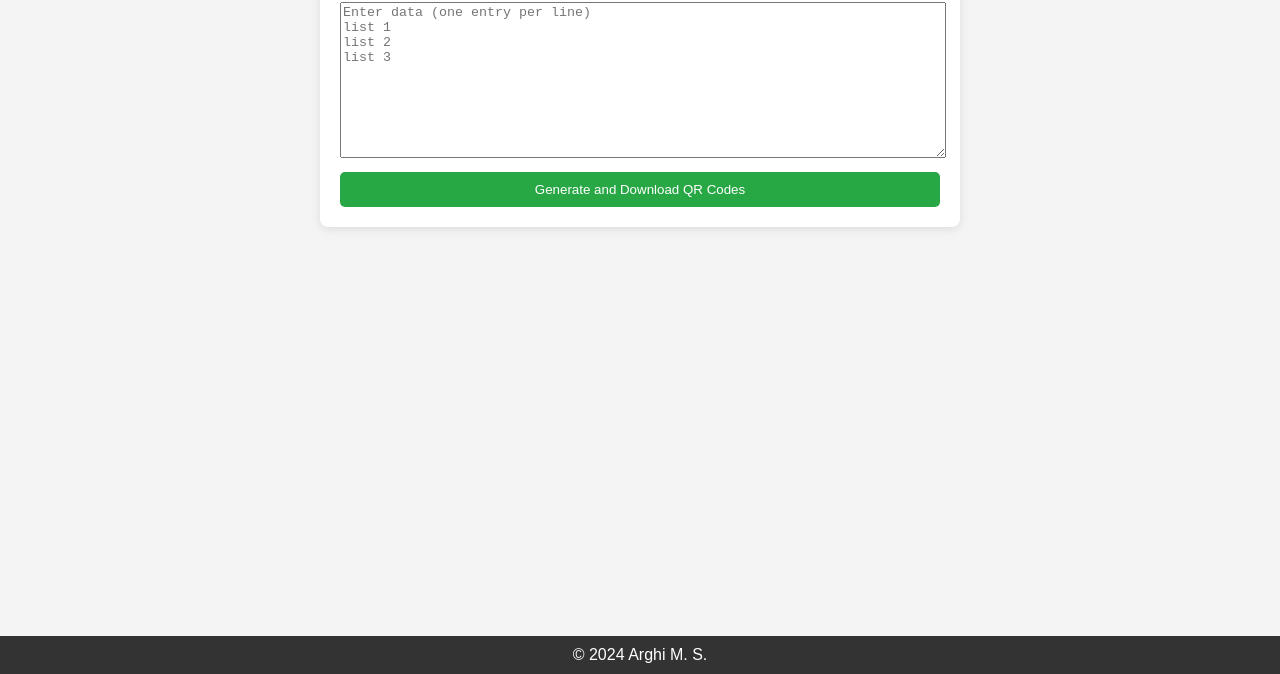
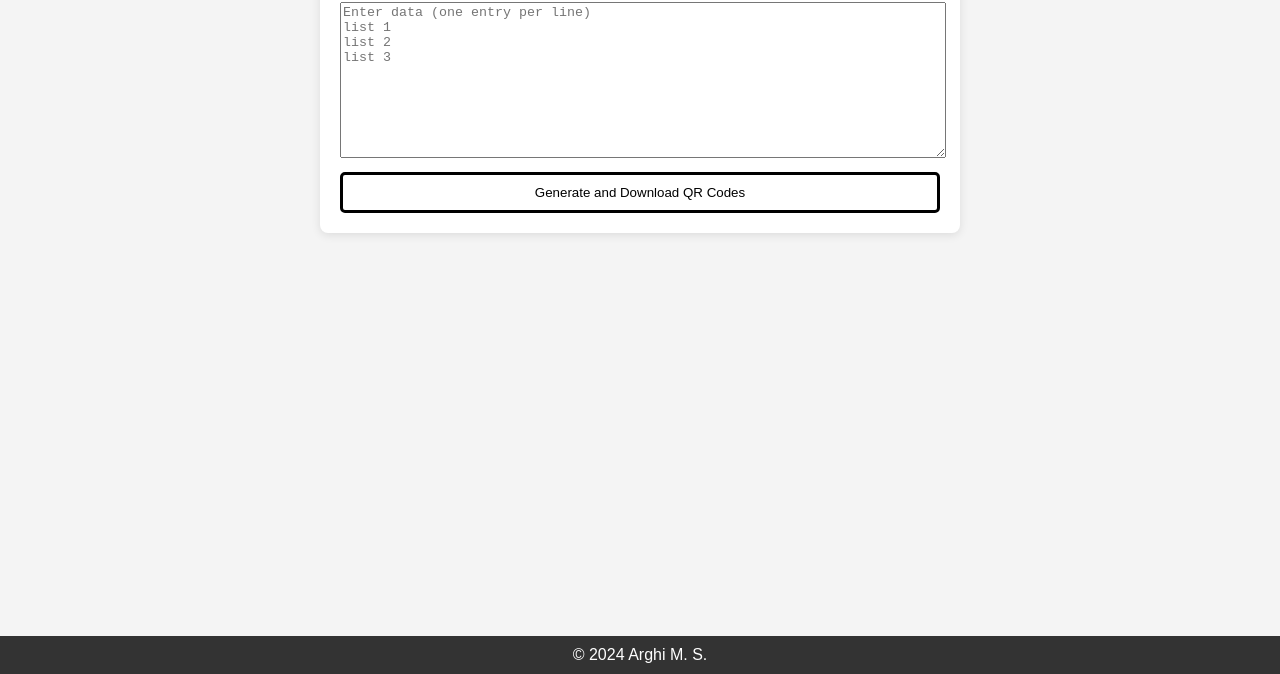
Before and after one commit to Netuv/Netuv.github.io, a plain HTML site: page Link/[APP] QR from data list/index v.0.0.5.html in a window 1280 px wide. Shown: the part 126-800 px from the top of the page. Drawn offline with nearby package versions, Linux system fonts and the light colour scheme.

Commit message:
button color update

```diff
--- a/Link/[APP] QR from data list/index v.0.0.5.html
+++ b/Link/[APP] QR from data list/index v.0.0.5.html
@@ -34,9 +34,9 @@
             display: block;
             width: 100%;
             padding: 10px;
-            background: #28a745;
-            color: white;
-            border: none;
+            background: #ffffff;
+            color: rgb(0, 0, 0);
+            border: solid #000;
             border-radius: 5px;
             cursor: pointer;
         }
```
